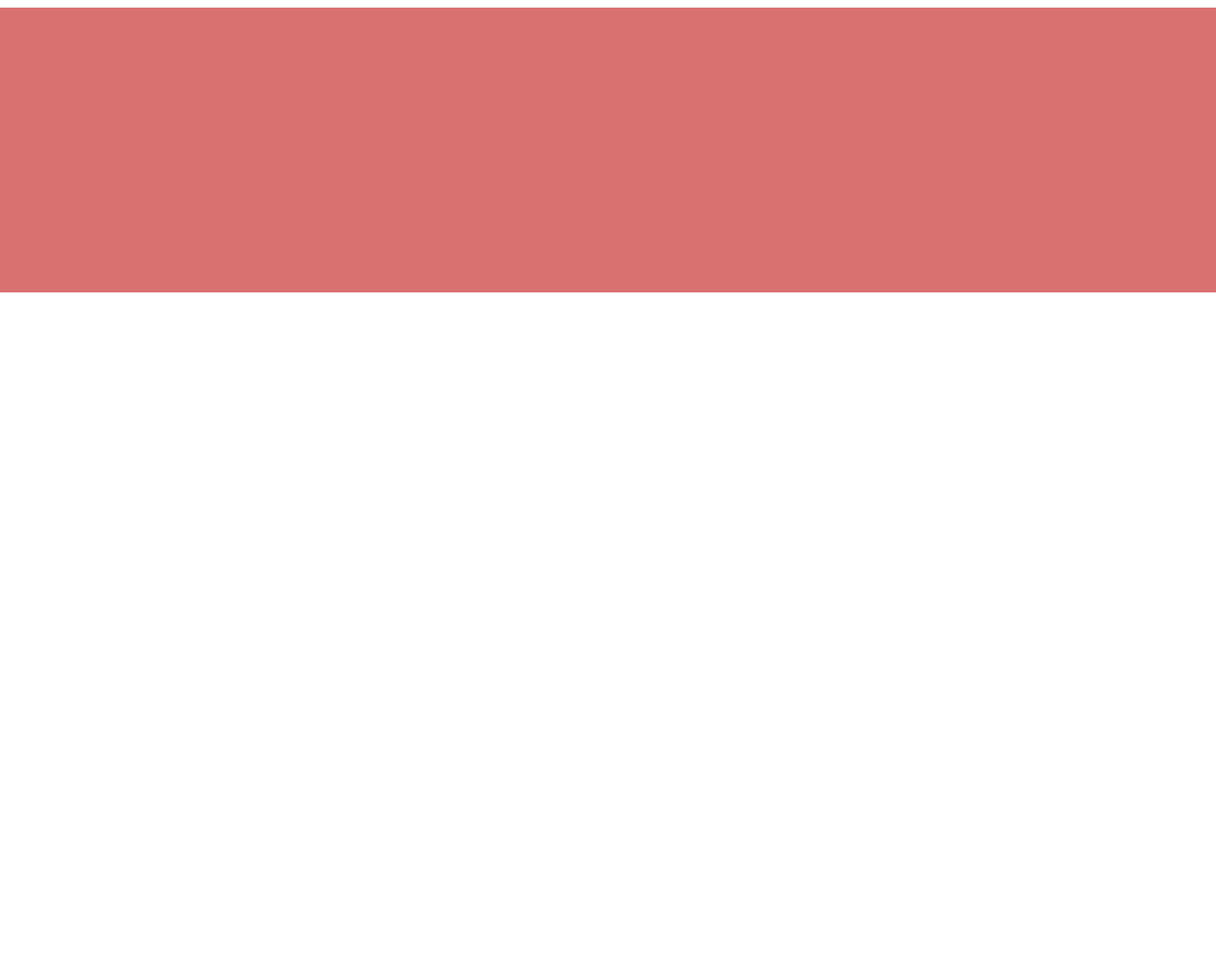
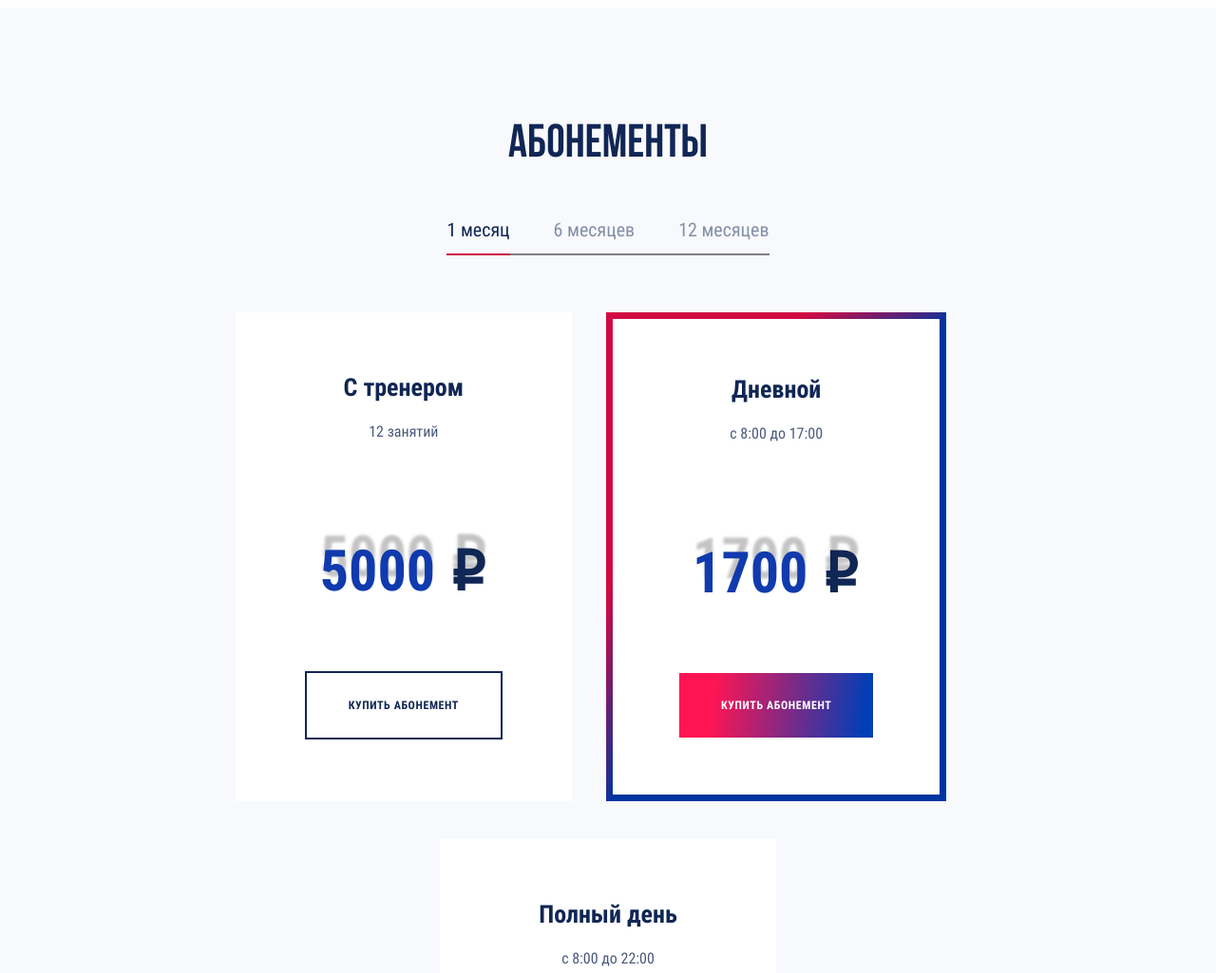
Before and after one commit to KazbekGit/fitness, a website built with webpack: page source/index.html in a window 1280 px wide. Shown: the part 1420-2445 px from the top of the page at 95% size. Before the commit the page ends 1728 px from the top, so only its background shows below. Built offline with nearby package versions, Linux system fonts and the light colour scheme; files whose address does not match are found by name.

Commit message:
subscription__desktop

```diff
--- a/gulpfile.js
+++ b/gulpfile.js
@@ -91,6 +91,7 @@ const syncServer = () => {
     index: 'index.html',
     notify: false,
     open: true,
+    browser: 'chrome',
     cors: true,
     ui: false,
   });
--- a/source/index.html
+++ b/source/index.html
@@ -45,6 +45,7 @@
       </div>
     </header>
     <section class="gym">
+      <h2 class="visually-hidden">Тренажерный зал</h2>
       <div class="container gym__container">
         <div class="gym__text">
           <h2 class="gym__title">Тренажерный зал</h2>
@@ -67,8 +68,38 @@
         </div>
       </div>
     </section>
-    <section class="subscription">
-
+    <section class="subscription" id="subscription">
+      <h2 class="visually-hidden">Абонементы</h2>
+      <div class="container subscription__container">
+        <div class="subscription__tabs">
+          <p class="subscription__header">Абонементы</p>
+          <ul class="subscription__tabs-list">
+            <li class="subscription__tabs-item subscription__tabs-item--active">1 месяц</li>
+            <li class="subscription__tabs-item">6 месяцев</li>
+            <li class="subscription__tabs-item">12 месяцев</li>
+          </ul>
+        </div>
+        <ul class="subscription__cards-list">
+          <li class="subscription__cards-item">
+            <h3 class="subscription__cards-header">С тренером</h3>
+            <p class="subscription__cards-subtitle">12 занятий</p>
+            <p class="subscription__cards-price">5000 <span class="rouble">i</span></p>
+            <a class="subscription__cards-link" href="http://blankpage.html" aria-label="Купить абонемент">Купить абонемент</a>
+          </li>
+          <li class="subscription__cards-item subscription__cards-item--active">
+            <h3 class="subscription__cards-header">Дневной</h3>
+            <p class="subscription__cards-subtitle">с 8:00 до 17:00</p>
+            <p class="subscription__cards-price">1700 <span class="rouble">i</span></p>
+            <a class="subscription__cards-link" href="http://blankpage.html" aria-label="Купить абонемент">Купить абонемент</a>
+          </li>
+          <li class="subscription__cards-item">
+            <h3 class="subscription__cards-header">Полный день</h3>
+            <p class="subscription__cards-subtitle">с 8:00 до 22:00</p>
+            <p class="subscription__cards-price">2700 <span class="rouble">i</span></p>
+            <a class="subscription__cards-link" href="http://blankpage.html" aria-label="Купить абонемент">Купить абонемент</a>
+          </li>
+        </ul>
+      </div>
     </section>
 
 
--- a/source/sass/blocks/gym.scss
+++ b/source/sass/blocks/gym.scss
@@ -34,11 +34,6 @@
     padding-left: 0;
     padding-right: 0;
   }
-}
-
-.subscription {
-  height: 300px;
-  background-color: rgb(218, 113, 113);
 }
 
 .gym__text {
--- /dev/null
+++ b/source/sass/blocks/subscription.scss
@@ -0,0 +1,154 @@
+.subscription {
+  padding-top: 120px;
+  padding-bottom: 120px;
+  background-color: $color-ghost-white;
+}
+
+.subscription__wrapper {
+}
+
+.subscription__tabs {
+  display: flex;
+  flex-direction: column;
+  align-items: center;
+
+  margin-bottom: 40px;
+}
+
+.subscription__header {
+  margin-bottom: 50px;
+
+  font-family: $ff-bebas;
+  font-size: 49px;
+  line-height: 49px;
+
+  color: $color-sapphire;
+}
+
+.subscription__tabs-list {
+  position: relative;
+  display: flex;
+  flex-wrap: wrap;
+
+  &::after {
+    position: absolute;
+    content: "";
+    bottom: 20px;
+    z-index: 1;
+    left: 0;
+    width: 100%;
+    border-bottom: 2px solid grey;
+  }
+}
+
+.subscription__tabs-item {
+  margin-right: 46px;
+  margin-bottom: 20px;
+  padding-bottom: 10px;
+
+  font-size: 20px;
+  font-weight: 400;
+  line-height: 30px;
+
+  color: $color-sapphire-trans-50;
+
+  &:last-child {
+    margin-right: 0;
+  }
+
+  &--active {
+    z-index: 2;
+    color: $color-sapphire;
+    border-bottom: 2px solid $color-crimson;
+  }
+}
+
+.subscription__cards-list {
+  display: flex;
+  flex-wrap: wrap;
+  justify-content: center;
+  align-items: flex-start;
+
+  font-family: $ff-roboto;
+}
+
+.subscription__cards-item {
+  display: flex;
+  flex-direction: column;
+  align-items: center;
+
+  padding: 65px 73px;
+  margin-right: 36px;
+  margin-bottom: 40px;
+
+  background-color: $color-default-white;
+
+  &:last-child {
+    margin-right: 0;
+  }
+
+  &--active {
+    border: 7px solid;
+    padding: 60px 70px;
+    border-image: linear-gradient(to bottom right, $color-crimson 30%, $color-smalt 51%) 30;
+  }
+}
+
+.subscription__cards-item--active .subscription__cards-link {
+  border: none;
+
+  color: $color-default-white;
+  background: linear-gradient(97.05deg, $color-torch-red 17.6%, $color-cobalt 95.31%);
+}
+
+.subscription__cards-header {
+  margin-bottom: 20px;
+
+  font-size: 26px;
+  font-weight: 700;
+  line-height: 29px;
+
+  color: $color-sapphire;
+}
+
+.subscription__cards-subtitle {
+  margin-bottom: 90px;
+
+  color: $color-chambray;
+
+  font-size: 16px;
+  font-weight: 400;
+  line-height: 24px;
+}
+
+.subscription__cards-price {
+  position: relative;
+
+  margin-bottom: 55px;
+
+  font-size: 60px;
+  font-weight: 700;
+  line-height: 90px;
+
+  text-shadow: 0 -15px 3px rgb(196, 196, 196);
+
+  color: $color-egyptian-blue;
+}
+
+.subscription__cards-link {
+  display: flex;
+  justify-content: center;
+  align-items: center;
+
+  padding: 27px 44px;
+
+  border: 2px solid $color-sapphire;
+  color: $color-sapphire;
+
+  text-transform: uppercase;
+  font-size: 12px;
+  font-weight: 700;
+  line-height: 14px;
+  letter-spacing: 0.05em;
+
+}
--- a/source/sass/global/reboot.scss
+++ b/source/sass/global/reboot.scss
@@ -20,6 +20,8 @@ html {
   line-height: 24px;
   font-family: $ff-placeholder;
   color: $color-default-black;
+
+  scroll-behavior: smooth;
 
   -webkit-font-smoothing: antialiased;
   -moz-osx-font-smoothing: grayscale;
@@ -132,6 +134,10 @@ button,
   appearance: none;
 }
 
+ul {
+  list-style: none;
+}
+
 ul, p, h1, h2, h3 {
   margin: 0;
   padding: 0;
--- a/source/sass/global/utils.scss
+++ b/source/sass/global/utils.scss
@@ -19,8 +19,10 @@ body {
   font-family: $ff-rouble;
   /* stylelint-disable */
   text-transform: lowercase !important;
-  font-weight: 400 !important;
+  font-weight: 600 !important;
   /* stylelint-enable */
+  font-size: 60px;
+  color: $color-sapphire;
 }
 
 .visually-hidden {
--- a/source/sass/style.scss
+++ b/source/sass/style.scss
@@ -16,6 +16,7 @@
 @import "global/container";
 @import "blocks/main-block";
 @import "blocks/gym";
+@import "blocks/subscription";
 
 // Blocks
 // ---------------------------------
--- a/source/sass/variables.scss
+++ b/source/sass/variables.scss
@@ -6,9 +6,19 @@
 $color-default-black:               #000000;
 $color-default-white:               #ffffff;
 $color-transparent:                 rgba(255, 255, 255, 0);
-$color-venetian-red:                #B80027;
-$color-dark-cerulean:               #003D85;
+$color-venetian-red:                #b80027;
+$color-dark-cerulean:               #003d85;
 $color-sapphire:                    #102654;
+$color-sapphire-trans-50:           rgba(16, 38, 84, 0.5);
+$color-egyptian-blue:               #103aae;
+$color-cobalt:                      #003eb7;
+$color-smalt:                      #00359f;
+$color-ghost-white:                 #f8f9fc;
+$color-crimson:                     #d10a42;
+$color-torch-red:                   #ed0233;
+$color-grey:                        rgba(120, 120, 120, 0.2);
+$color-chambray:                    #495a7d;
+
 
 // Project palette
 // для нейминга цветов используем https://www.htmlcsscolor.com/hex/334482
```
Also changed, not shown: source/blankpage.html (added, +12 -0 lines), build/blankpage.html (added), build/css/style.css, build/css/style.min.css, build/fonts/rouble.woff (added), build/fonts/rouble.woff2 (added), build/img/gym__tablet.jpg (deleted), build/index.html, source/fonts/rouble.woff (added), source/fonts/rouble.woff2 (added), 1 other file.
